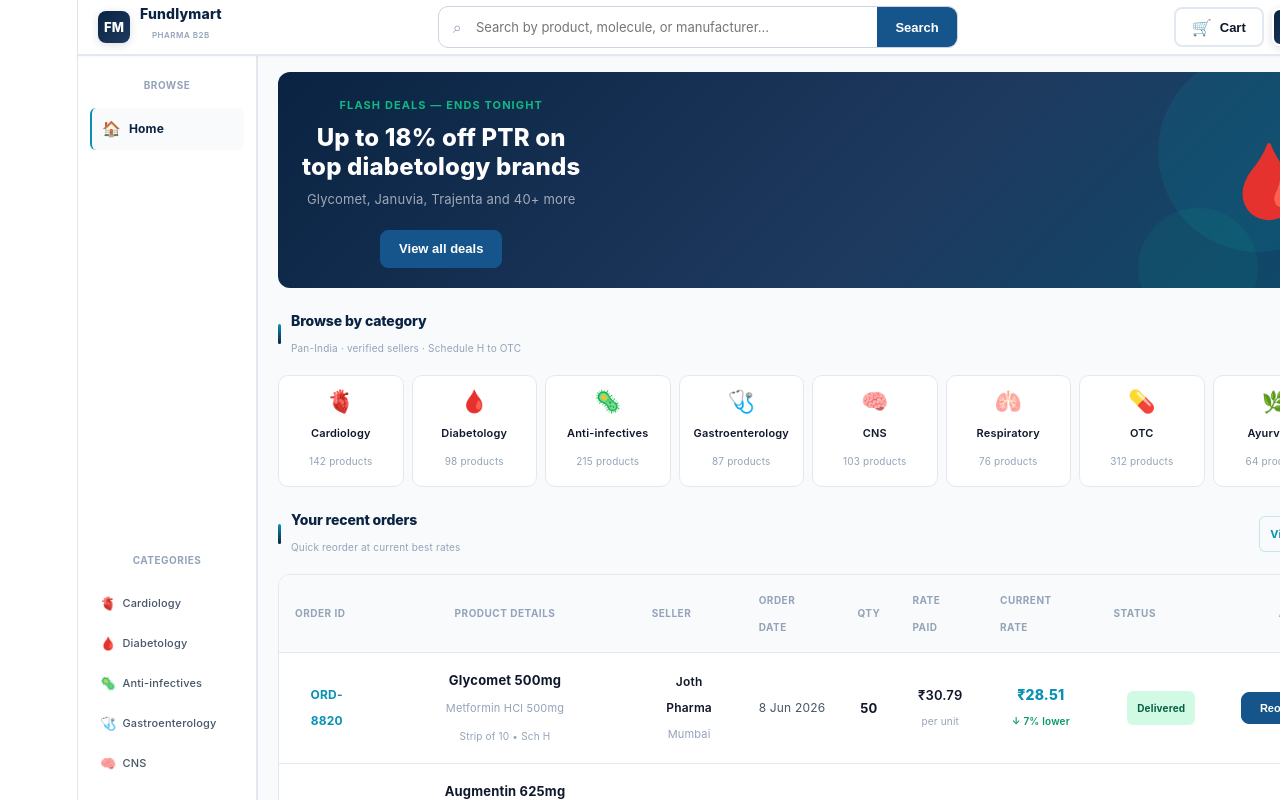
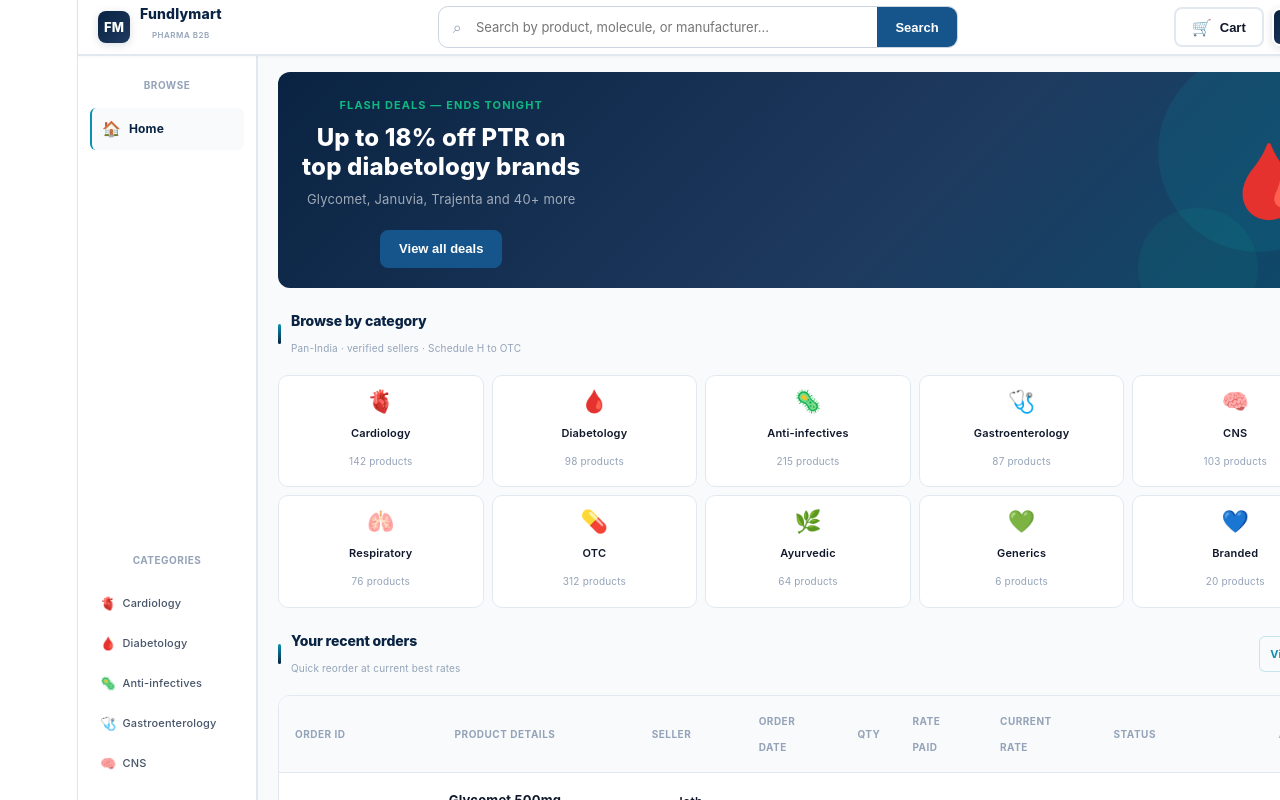
Before and after one commit to harsh4pf/marketplace-seller, a React (Vite) app: page / in a window 1280 px wide. Shown: the top 800 px of the page. Built offline with nearby package versions, Linux system fonts and the light colour scheme.

Commit message:
feat: add Generics and Branded category tiles to homepage grid, search by product type

```diff
--- a/src/BuyerApp.jsx
+++ b/src/BuyerApp.jsx
@@ -271,6 +271,8 @@
   {id:"respiratory",     label:"Respiratory",      icon:"🫁", count:76},
   {id:"otc",             label:"OTC",              icon:"💊", count:312},
   {id:"ayurvedic",       label:"Ayurvedic",        icon:"🌿", count:64},
+  {id:"generic",         label:"Generics",         icon:"💚", count:PRODUCTS.filter(p=>p.type!=='branded').length},
+  {id:"branded",         label:"Branded",          icon:"💙", count:PRODUCTS.filter(p=>p.type==='branded').length},
 ];
 
 const SUGGEST_BRANDS = ["Glycomet","Augmentin","Crocin","Atorvastatin","Pantocid","Amlokind","Azithral","Dolo","Metformin","Amoxicillin","Paracetamol","Pantoprazole"];
@@ -616,7 +618,7 @@
         {/* Category grid */}
         <div style={{marginBottom:20}}>
           <SectionHead title="Browse by category" sub="Pan-India · verified sellers · Schedule H to OTC"/>
-          <div style={{display:"grid",gridTemplateColumns:"repeat(8,1fr)",gap:8}}>
+          <div style={{display:"grid",gridTemplateColumns:"repeat(5,1fr)",gap:8}}>
             {CATEGORIES.map(cat=>(
               <div key={cat.id} onClick={()=>onSearch(cat.label)} style={{
                 background:C.white,border:`1px solid ${C.border}`,borderRadius:10,
@@ -813,7 +815,7 @@
   const results = PRODUCTS.filter(p=>{
     const q=query.toLowerCase();
     const matchQ=p.name.toLowerCase().includes(q)||p.mol.toLowerCase().includes(q)||
-      p.category.toLowerCase().includes(q)||p.mfr.toLowerCase().includes(q);
+      p.category.toLowerCase().includes(q)||p.mfr.toLowerCase().includes(q)||p.type.toLowerCase().includes(q);
     const matchSched=schedFilter.length===0||schedFilter.includes(p.sched);
     const matchCat=catFilter.length===0||catFilter.includes(p.category);
     const matchPrice=p.sellers[0].netrate>=priceRange[0]&&p.sellers[0].netrate<=priceRange[1];
```
